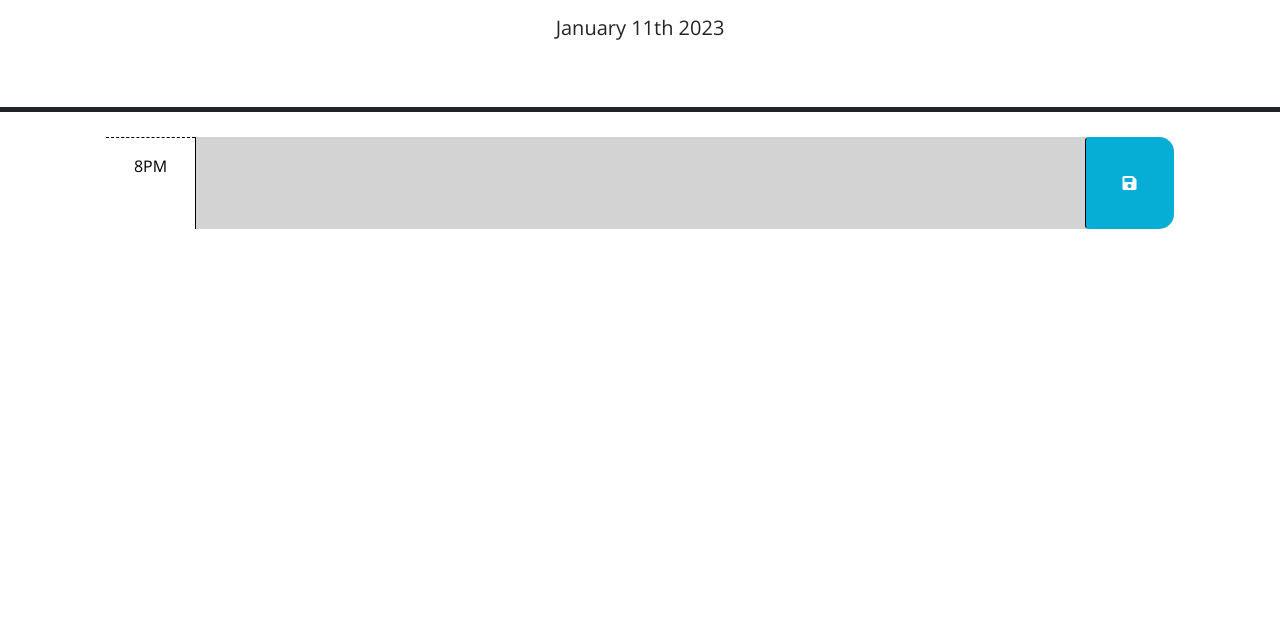
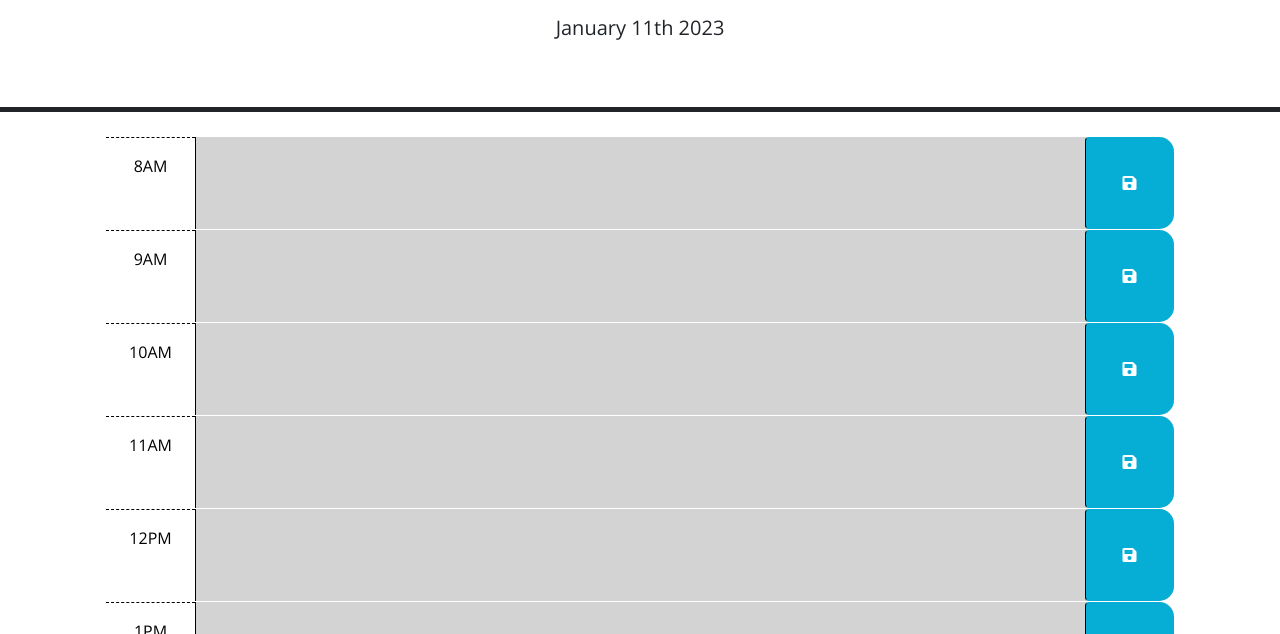
Before and after one commit to Greg-Trahan/05-ToDoList-Assignment, a plain HTML site: page index.html in a window 1280 px wide. Shown: the part 166-800 px from the top of the page. Drawn offline with nearby package versions, Linux system fonts and the light colour scheme.

Commit message:
script.js syntax touchup

```diff
--- a/index.html
+++ b/index.html
@@ -28,91 +28,7 @@
       <p class="lead">A simple calendar app for scheduling your work day</p>
       <p id="currentDay" class="lead"></p>
     </header>
-    <div class="container-lg px-5">
-
-
-      <!-- <div id="hour-8" class="row time-block">
-        <div class="col-2 col-md-1 hour text-center py-3">8AM</div>
-        <textarea class="col-8 col-md-10 textArea" rows="3"></textarea>
-        <button class="btn saveBtn col-2 col-md-1" aria-label="save">
-          <i class="fas fa-save" aria-hidden="true"></i>
-        </button>
-      </div>
-
-      <div id="hour-9" class="row time-block">
-        <div class="col-2 col-md-1 hour text-center py-3">9AM</div>
-        <textarea class="col-8 col-md-10 textArea" rows="3"></textarea>
-        <button class="btn saveBtn col-2 col-md-1" aria-label="save">
-          <i class="fas fa-save" aria-hidden="true"></i>
-        </button>
-      </div>
-
-      <div id="hour-10" class="row time-block">
-        <div class="col-2 col-md-1 hour text-center py-3">10AM</div>
-        <textarea class="col-8 col-md-10 textArea" rows="3"></textarea>
-        <button class="btn saveBtn col-2 col-md-1" aria-label="save">
-          <i class="fas fa-save" aria-hidden="true"></i>
-        </button>
-      </div>
-
-      <div id="hour-11" class="row time-block">
-        <div class="col-2 col-md-1 hour text-center py-3">11AM</div>
-        <textarea class="col-8 col-md-10 textArea" rows="3"></textarea>
-        <button class="btn saveBtn col-2 col-md-1" aria-label="save">
-          <i class="fas fa-save" aria-hidden="true"></i>
-        </button>
-      </div>
-
-      <div id="hour-12" class="row time-block">
-        <div class="col-2 col-md-1 hour text-center py-3">12PM</div>
-        <textarea class="col-8 col-md-10 textArea" rows="3"></textarea>
-        <button class="btn saveBtn col-2 col-md-1" aria-label="save">
-          <i class="fas fa-save" aria-hidden="true"></i>
-        </button>
-      </div>
-
-      <div id="hour-13" class="row time-block">
-        <div class="col-2 col-md-1 hour text-center py-3">1PM</div>
-        <textarea class="col-8 col-md-10 textArea" rows="3"></textarea>
-        <button class="btn saveBtn col-2 col-md-1" aria-label="save">
-          <i class="fas fa-save" aria-hidden="true"></i>
-        </button>
-      </div>
-
-      <div id="hour-14" class="row time-block">
-        <div class="col-2 col-md-1 hour text-center py-3">2PM</div>
-        <textarea class="col-8 col-md-10 textArea" rows="3"></textarea>
-        <button class="btn saveBtn col-2 col-md-1" aria-label="save">
-          <i class="fas fa-save" aria-hidden="true"></i>
-        </button>
-      </div>
-
-      <div id="hour-15" class="row time-block">
-        <div class="col-2 col-md-1 hour text-center py-3">3PM</div>
-        <textarea class="col-8 col-md-10 textArea" rows="3"></textarea>
-        <button class="btn saveBtn col-2 col-md-1" aria-label="save">
-          <i class="fas fa-save" aria-hidden="true"></i>
-        </button>
-      </div>
-
-      <div id="hour-16" class="row time-block">
-        <div class="col-2 col-md-1 hour text-center py-3">4PM</div>
-        <textarea class="col-8 col-md-10 textArea" rows="3"></textarea>
-        <button class="btn saveBtn col-2 col-md-1" aria-label="save">
-          <i class="fas fa-save" aria-hidden="true"></i>
-        </button>
-      </div>
-
-      <div id="hour-17" class="row time-block">
-        <div class="col-2 col-md-1 hour text-center py-3">5PM</div>
-        <textarea class="col-8 col-md-10 textArea" rows="3"></textarea>
-        <button class="btn saveBtn col-2 col-md-1" aria-label="save">
-          <i class="fas fa-save" aria-hidden="true"></i>
-        </button>
-      </div> -->
-
-
-
+    <div class="container-lg px-5"></div>
     <script src="https://code.jquery.com/jquery-3.4.1.min.js"></script>
     <script
       src="https://cdn.jsdelivr.net/npm/dayjs@1.11.3/dayjs.min.js"
--- a/script.js
+++ b/script.js
@@ -17,7 +17,7 @@ $(function () {
 
   function displayTime(currentTime){
     const currentDay = $('#currentDay')
-    const currentHour = currentTime.format("H")
+    const currentHour = parseInt(currentTime.format("H"))
     currentDay.text(currentTime.format("MMMM Do YYYY"))
     return currentHour
   }
@@ -44,7 +44,7 @@ $(function () {
     toDoList.forEach(function(item, index){
       //Dynamically build HTML tags
       //Create current hour div tag
-      $('.container-lg').append('<div id="hour-8" class="row time-block"></div>')
+      $('.container-lg').append(`<div id="${item.hour}" class="row time-block"></div>`)
       if (index+8 < currentHour){
         $(`#${item.hour}`).addClass(`past`)
       } else if (index+8 === currentHour) {
@@ -55,10 +55,13 @@ $(function () {
 
       //Create display time div tag
       $(`#${item.hour}`).append('<div class="col-2 col-md-1 hour text-center py-3"></div>')
-      if (currentHour < 12){
+      if (index < 4){
         $(`#${item.hour}`).children('.hour').append(`${index+8}AM`)
-      } else {
-        $(`#${item.hour}`).children('.hour').append(`${index+8}PM`)
+      } else if (index === 4){
+        $(`#${item.hour}`).children('.hour').append(`12PM`)
+      }
+      else {
+        $(`#${item.hour}`).children('.hour').append(`${index-4}PM`)
       }
 
       //Create text area tag
```
